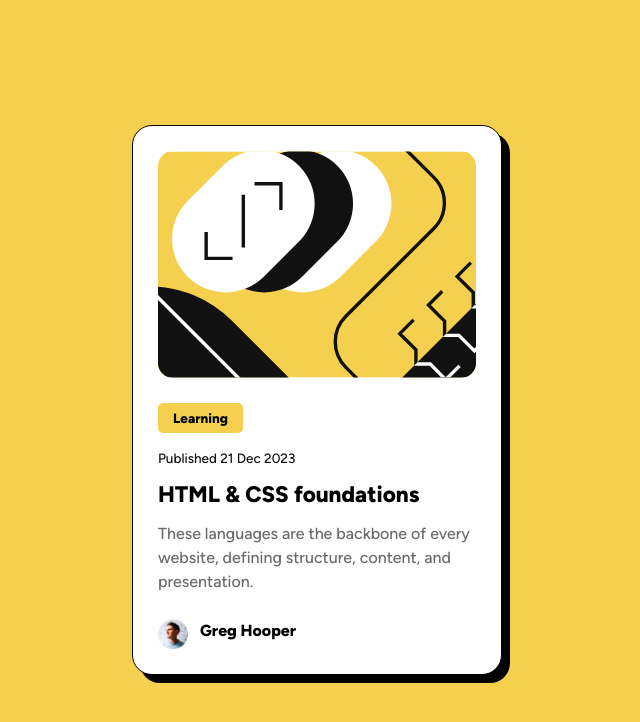
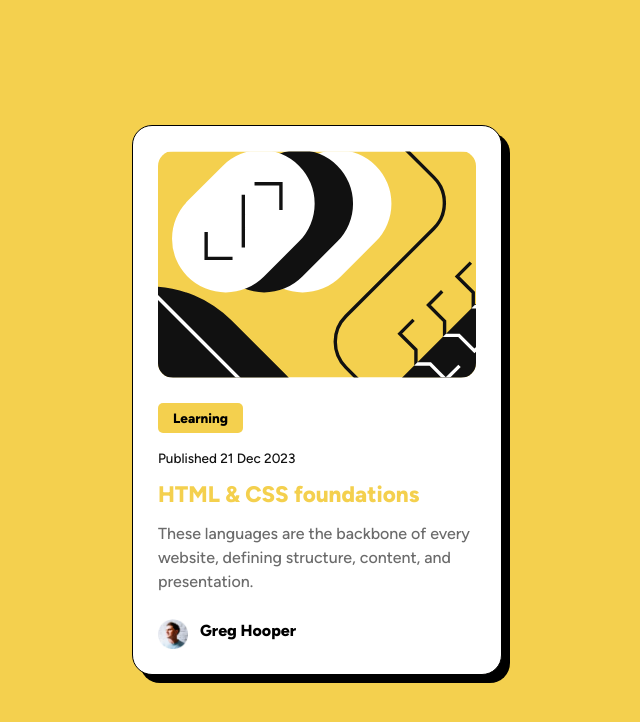
Before and after one commit to michele-cini/blog-preview-card, a plain HTML site: page index.html in a window 1280 px wide. In both pictures the pointer is over the element "HTML & CSS foundations". Shown: the whole page, without its empty margins (323-963 px from the left). Drawn offline with Linux system fonts and the light colour scheme.

Commit message:
added hover state to h2 element

```diff
--- a/style.css
+++ b/style.css
@@ -81,3 +81,9 @@ h2 {
     max-width: 30px;
     margin-right: 12px;
 }
+
+h2:hover,
+h2:focus {
+  color: hsl(47, 88%, 63%);
+  cursor: pointer;
+}
```
